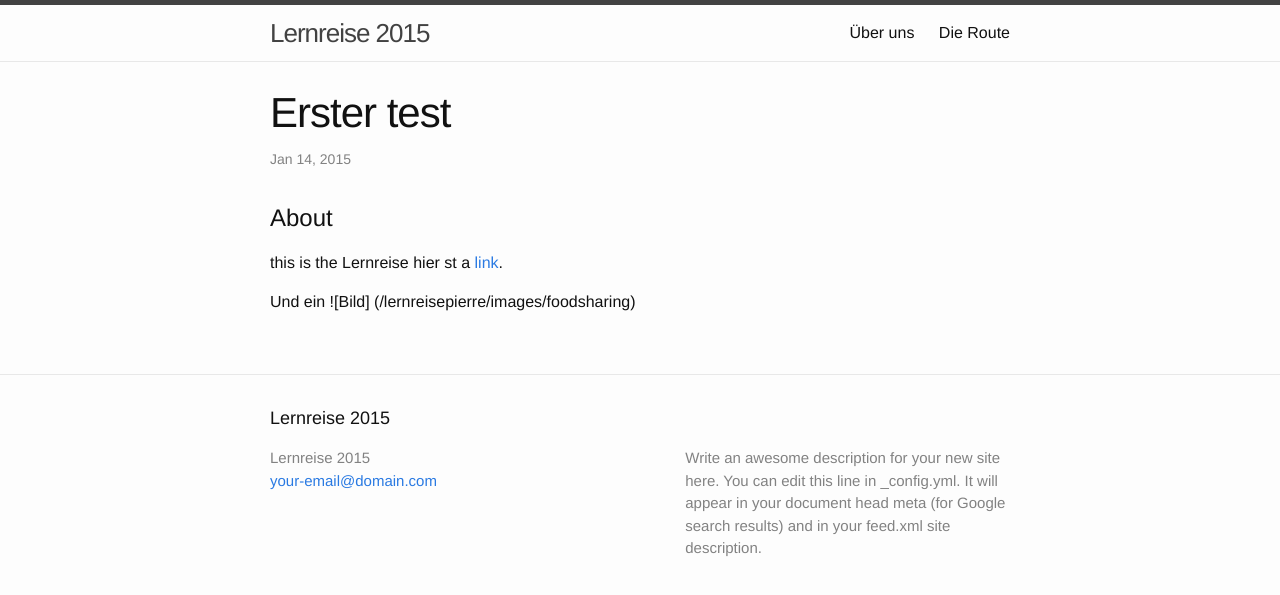
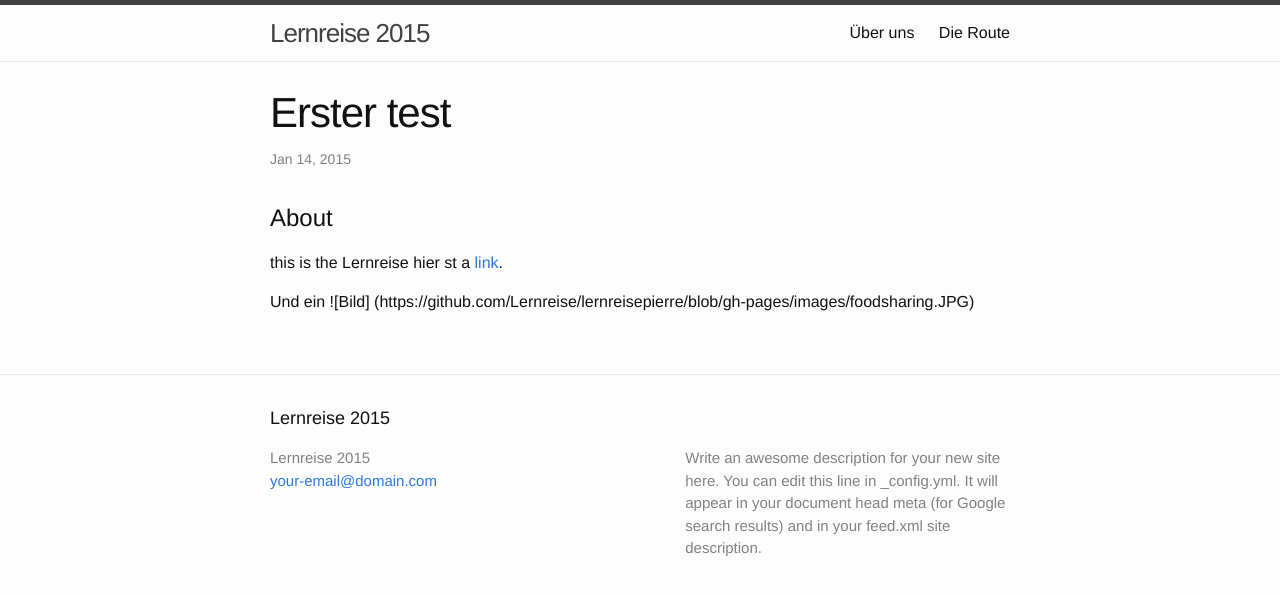
Before and after one commit to Lernreise/lernreise, a Jekyll site: the page built from _posts/2015-01-13-test.markdown, in a window 1280 px wide. Shown: the top 595 px of the page. Built offline with Jekyll 4.4.1, drawn with Linux system fonts in a browser that asks for light colours; part of the change alters nothing that is shown.

Commit message:
Update 2015-01-13-test.markdown

```diff
--- a/_posts/2015-01-13-test.markdown
+++ b/_posts/2015-01-13-test.markdown
@@ -8,4 +8,4 @@ categories: jekyll update
 this is the Lernreise
 hier st a [link](http://www.k-nut.eu).
 
-Und ein ![Bild] (/lernreisepierre/images/foodsharing)
+Und ein ![Bild] (https://github.com/Lernreise/lernreisepierre/blob/gh-pages/images/foodsharing.JPG)
```
